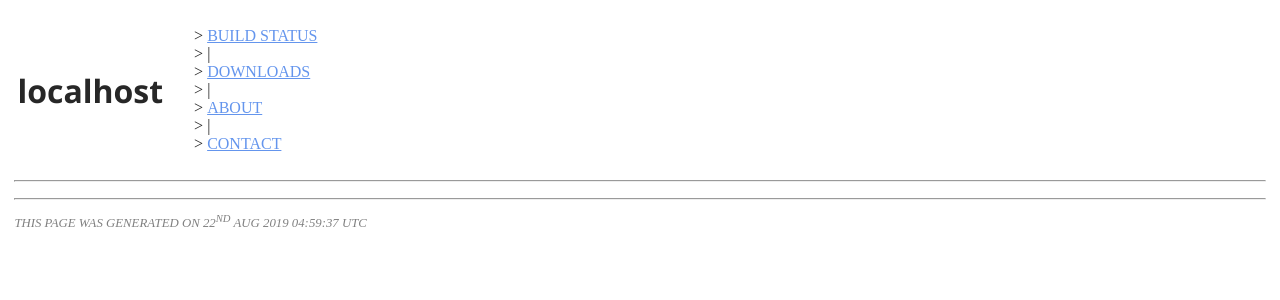
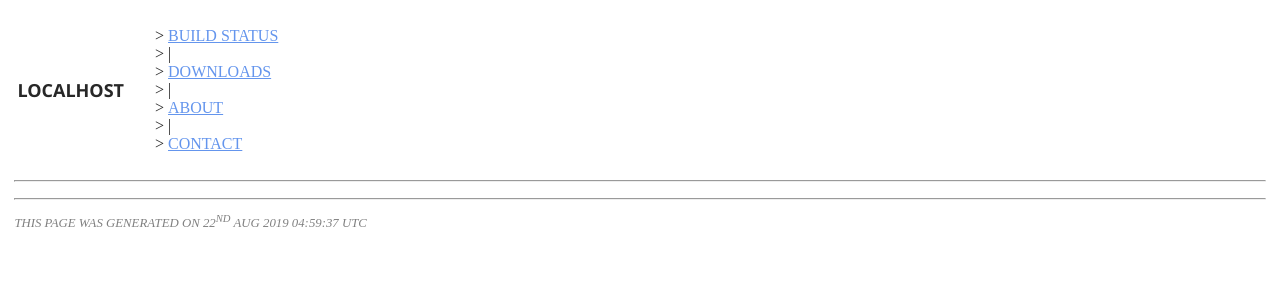
Before and after one commit to Galaxy-MSM8916/download.msm8916.com, a PHP site: page /?view=1 in a window 1280 px wide. Shown: the top 300 px of the page. Run offline with PHP 8.4, Linux system fonts and the light colour scheme; some libraries are stand-ins or nearby versions.

Commit message:
style: h1: Specify font size and text case

```diff
--- a/css/style.css
+++ b/css/style.css
@@ -44,6 +44,8 @@ footer #para_time {
 
 h1 {
     /* padding-left: 5%; */
+    font-size: 18px;
+    text-transform: uppercase;
 }
 
 .heading {
```
